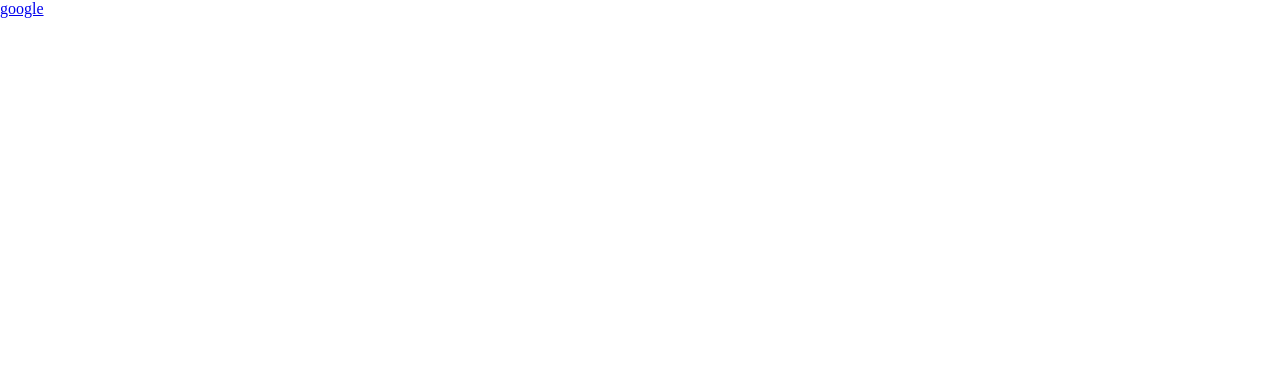
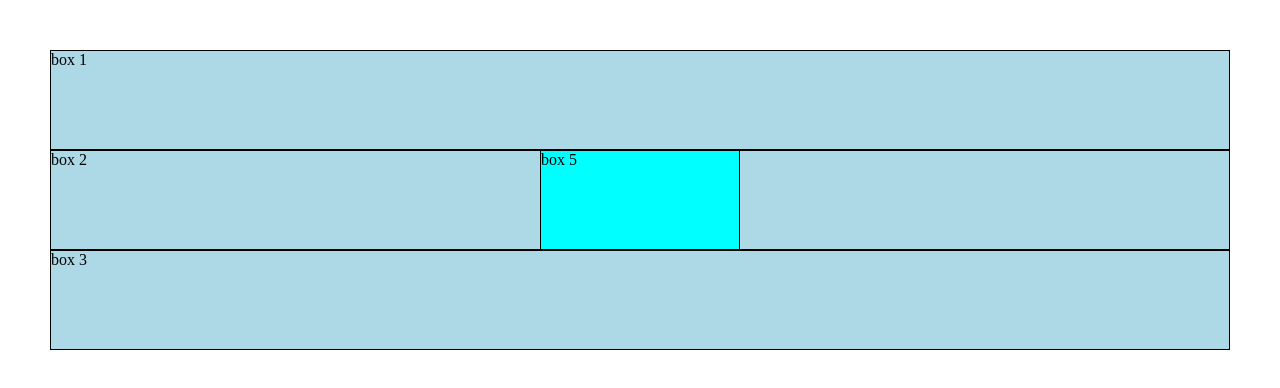
Before and after one commit to fuadofficial/text-work, a plain HTML site: page index.html in a window 1280 px wide. Drawn offline with Linux system fonts and the light colour scheme.

Commit message:
posithions text time

```diff
--- a/index.html
+++ b/index.html
@@ -1,14 +1,24 @@
 <!DOCTYPE html>
 <html lang="en">
+
 <head>
     <meta charset="UTF-8">
     <meta name="viewport" content="width=device-width, initial-scale=1.0">
     <link rel="stylesheet" href="style.css">
     <title>CSS Animation</title>
 </head>
+
 <body>
 
-       <a href="https://www.youtube.com/watch?v=gOioxltfh48">google</a>
+    <div class="boxes">
+        <div class="box1 box">box 1</div>
+        <div class="box2 box">box 2</div>
+        <div class="box3 box">box 3</div>
+        <div class="box4 box">box 4</div>
+        <div class="box5 box">box 5</div>
+    </div>
+
 
 </body>
+
 </html>
--- a/style.css
+++ b/style.css
@@ -1,49 +1,37 @@
-body {
+* {
+    padding: 0;
     margin: 0;
+    box-sizing: border-box;
 }
 
-.loader-container {
-    width: 100%;
-    height: 100lvh;
-    display: flex;
+.boxes {
     background-color: lightblue;
-    align-items: center;
-    justify-content: center;
-
+    position: relative;
+    margin: 50px;
 }
 
-.loader-container>div {
-    width: 20px;
-    height: 20px;
-    background-color: white;
-    margin: 5px;
-    border-radius: 50%;
+.box {
+    height: 100px;
+    border: 1px solid black;
 }
 
-.loader-1,
-.loader-2,
-.loader-3 {
-    animation: loader 0.6s linear 0.1s infinite;
+
+.box4 {
+    position: absolute;
+    top: 0px;
+    right: 0;
+    width: 100px;
+    background-color: white;
+    left: 50%;
+    top: 50%;
+    transform: translate(-50%, -50%);
 }
 
-.loader-2 {
-    animation-delay: 0.3s;
+.box5 {
+    width: 200px;
+    background-color: aqua;
+    position: absolute;
+    left: 50%;
+    top: 50%;
+    transform: translate(-50%, -50%);
 }
-
-.loader-3 {
-    animation-delay: 0.5s;
-}
-
-@keyframes loader {
-    0% {
-        transform: translateY(0);
-    }
-
-    50% {
-        transform: translateY(20px);
-    }
-
-    100% {
-        transform: translateY(0);
-    }
-}
```
